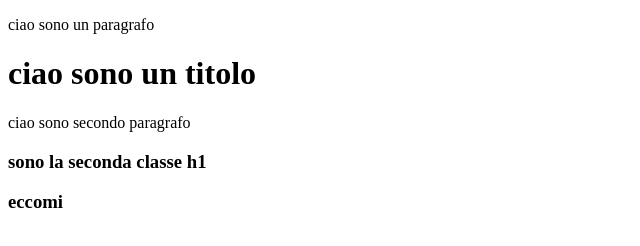
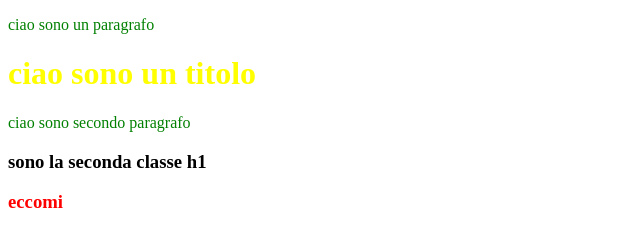
Before and after one commit to andreaDevelope/ripetizioni-mariam, a plain HTML site: page DOM/dom.html in a window 1280 px wide. Shown: the whole page, without its empty margins (0-640 px from the left). Drawn offline with Linux system fonts and the light colour scheme.

Commit message:
add.css-selettori

```diff
--- /dev/null
+++ b/DOM/dom.css
@@ -0,0 +1,18 @@
+/* utilizziamo i stessi selettori che utilizziamo nel js con il querySelector
+per dimostrare che sono uguali */
+
+p {
+  color: red;
+}
+
+div > p + h3 {
+  color: red;
+}
+
+.parag {
+  color: green;
+}
+
+#h1 {
+  color: yellow;
+}
--- a/DOM/dom.html
+++ b/DOM/dom.html
@@ -3,6 +3,7 @@
   <head>
     <meta charset="UTF-8" />
     <meta name="viewport" content="width=device-width, initial-scale=1.0" />
+    <link rel="stylesheet" href="./dom.css" />
     <title>Document</title>
   </head>
   <body>
--- a/DOM/dom.js
+++ b/DOM/dom.js
@@ -49,6 +49,10 @@ const p_4 = document.querySelectorAll("p");
 console.log("querySeectorAll per tag ", p_4);
 const p_4Arr = Array.from(p_4); //converto la nodeList in un array per comodità
 
+// p_4Arr.forEach((p) => {
+//   p.style.color = "red";
+// });
+
 // COME UTILIZZARE I SELETTORI AVANZATI DEL QUERYSELECTOR
 const selettoreCss = document.querySelector("div > p + h3");
 console.log(selettoreCss);
```
